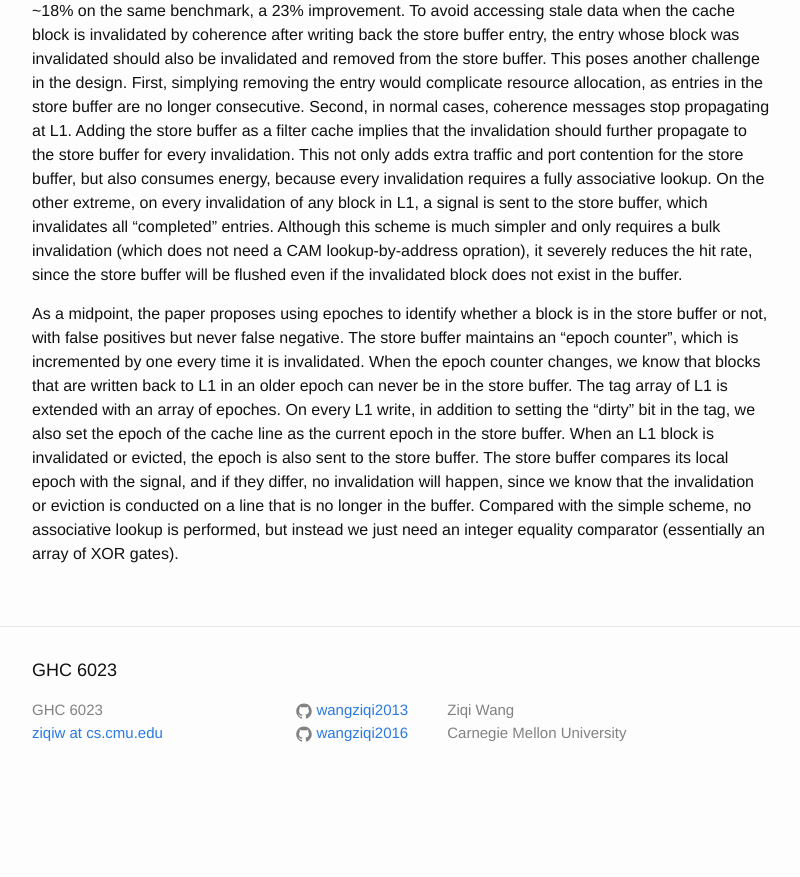
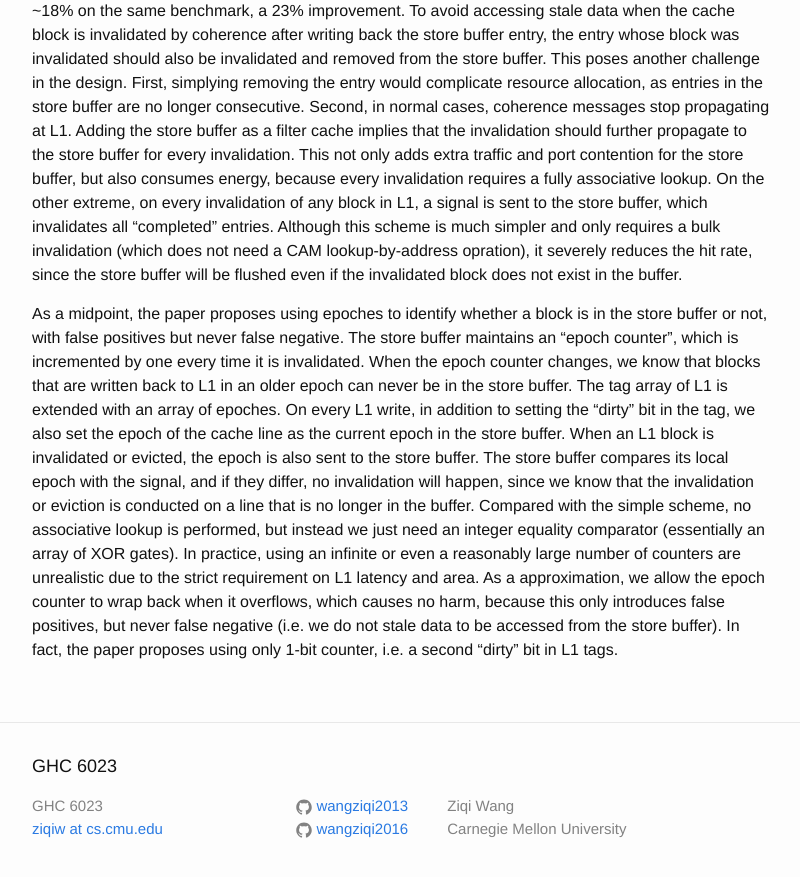
Before and after one commit to wangziqi2013/wangziqi2013.github.io, a Jekyll site: the page built from _posts/2019-08-05-Filter-Caching-for-Free.markdown, in a window 1280 px wide and 900 px high, scrolled down 1585 px. Shown: the top 877 px of the window, without its empty margins (238-1038 px from the left). Built offline with Jekyll 4.4.1, drawn with Linux system fonts in a browser that asks for light colours; before the commit the page ends 2389 px from its top, so only the background shows below that.

Commit message:
Adding dirty bit

```diff
--- a/_posts/2019-08-05-Filter-Caching-for-Free.markdown
+++ b/_posts/2019-08-05-Filter-Caching-for-Free.markdown
@@ -74,4 +74,8 @@ setting the "dirty" bit in the tag, we also set the epoch of the cache line as t
 When an L1 block is invalidated or evicted, the epoch is also sent to the store buffer. The store buffer compares its local
 epoch with the signal, and if they differ, no invalidation will happen, since we know that the invalidation or eviction
 is conducted on a line that is no longer in the buffer. Compared with the simple scheme, no associative lookup is performed, but
-instead we just need an integer equality comparator (essentially an array of XOR gates).
+instead we just need an integer equality comparator (essentially an array of XOR gates). In practice, using an infinite
+or even a reasonably large number of counters are unrealistic due to the strict requirement on L1 latency and area.
+As a approximation, we allow the epoch counter to wrap back when it overflows, which causes no harm, because this only
+introduces false positives, but never false negative (i.e. we do not stale data to be accessed from the store buffer).
+In fact, the paper proposes using only 1-bit counter, i.e. a second "dirty" bit in L1 tags.
```
